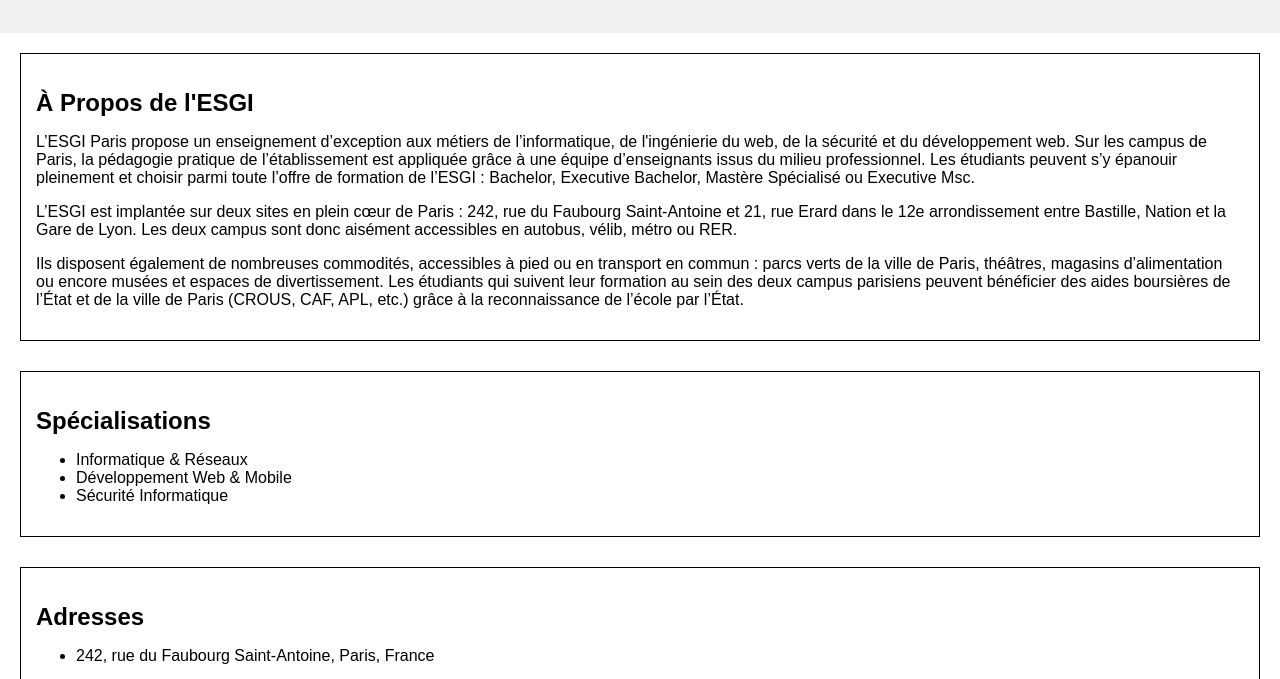
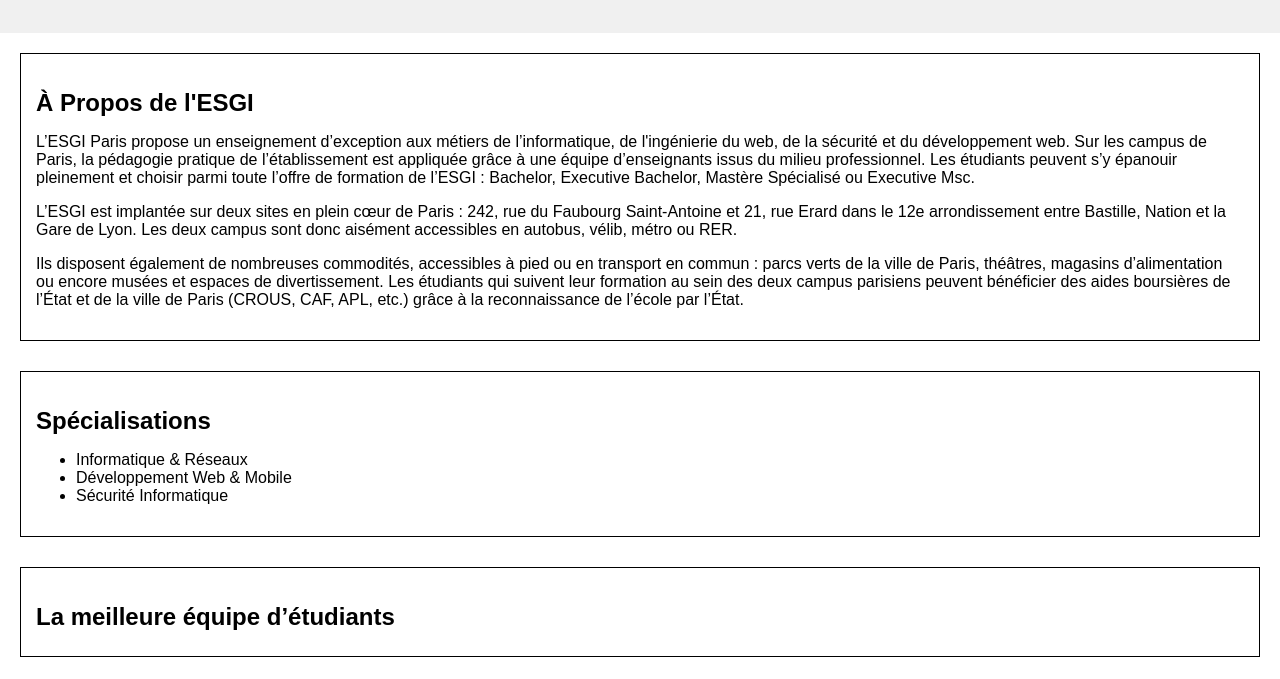
Before and after one commit to Akasuraax/TP-GIT, a plain HTML site: page index.html in a window 1280 px wide. Shown: the part 121-800 px from the top of the page. Drawn offline with Linux system fonts and the light colour scheme.

Commit message:
add equip section

```diff
--- a/index.html
+++ b/index.html
@@ -31,6 +31,10 @@
       </ul>
     </section>
 
+    <section id="equip">
+      <h2> La meilleure équipe d’étudiants</h2>
+    </section>
+
     <section id="address">
       <h2>Adresses</h2>
       <ul>
```
Also changed, not shown: 1 other file.
